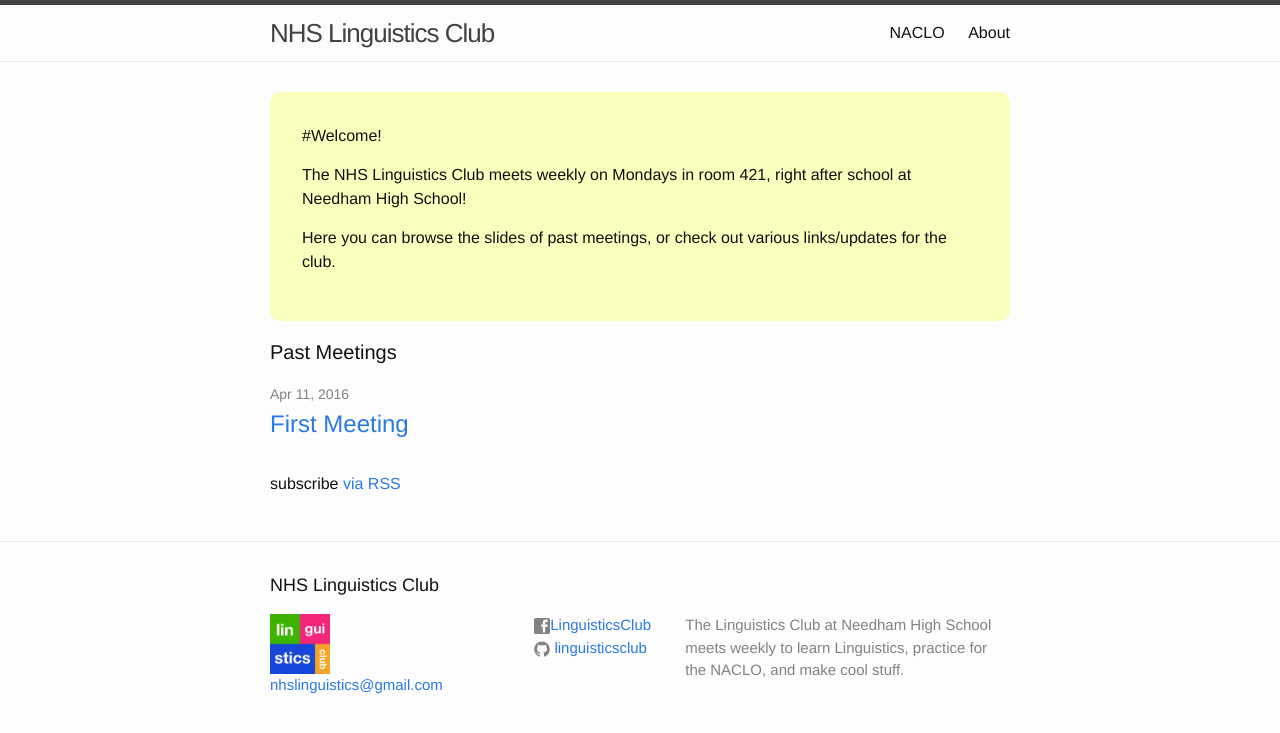
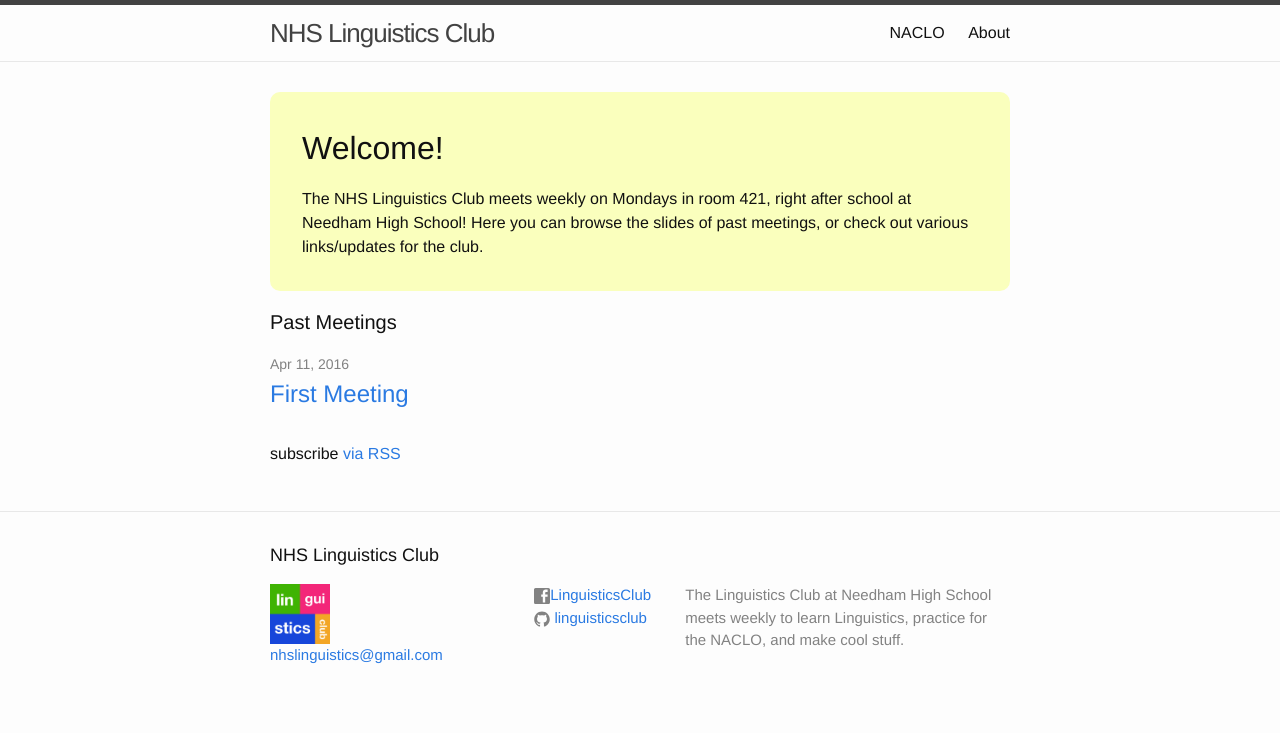
Before and after one commit to linguisticsclub/linguisticsclub.github.io, a Jekyll site: the page built from index.html, in a window 1280 px wide. Shown: the top 733 px of the page. Built offline with Jekyll 4.4.1, drawn with Linux system fonts in a browser that asks for light colours.

Commit message:
fixed again

```diff
--- a/_includes/welcome.md
+++ b/_includes/welcome.html
@@ -1,4 +1,4 @@
-#Welcome!
+<h1>Welcome!</h1>
 
 The NHS Linguistics Club meets weekly on Mondays in room 421, right after school at Needham High School!
 
--- a/index.html
+++ b/index.html
@@ -5,8 +5,7 @@ layout: default
 <div class="home">
 
 	<div class="welcome">
-		{% capture my-include %}{% include welcome.md %}{% endcapture %}
-{{ my-include | markdownify }}
+		{% include welcome.html %}
 	</div>
   <h1 class="page-heading">Past Meetings</h1>
 
```
